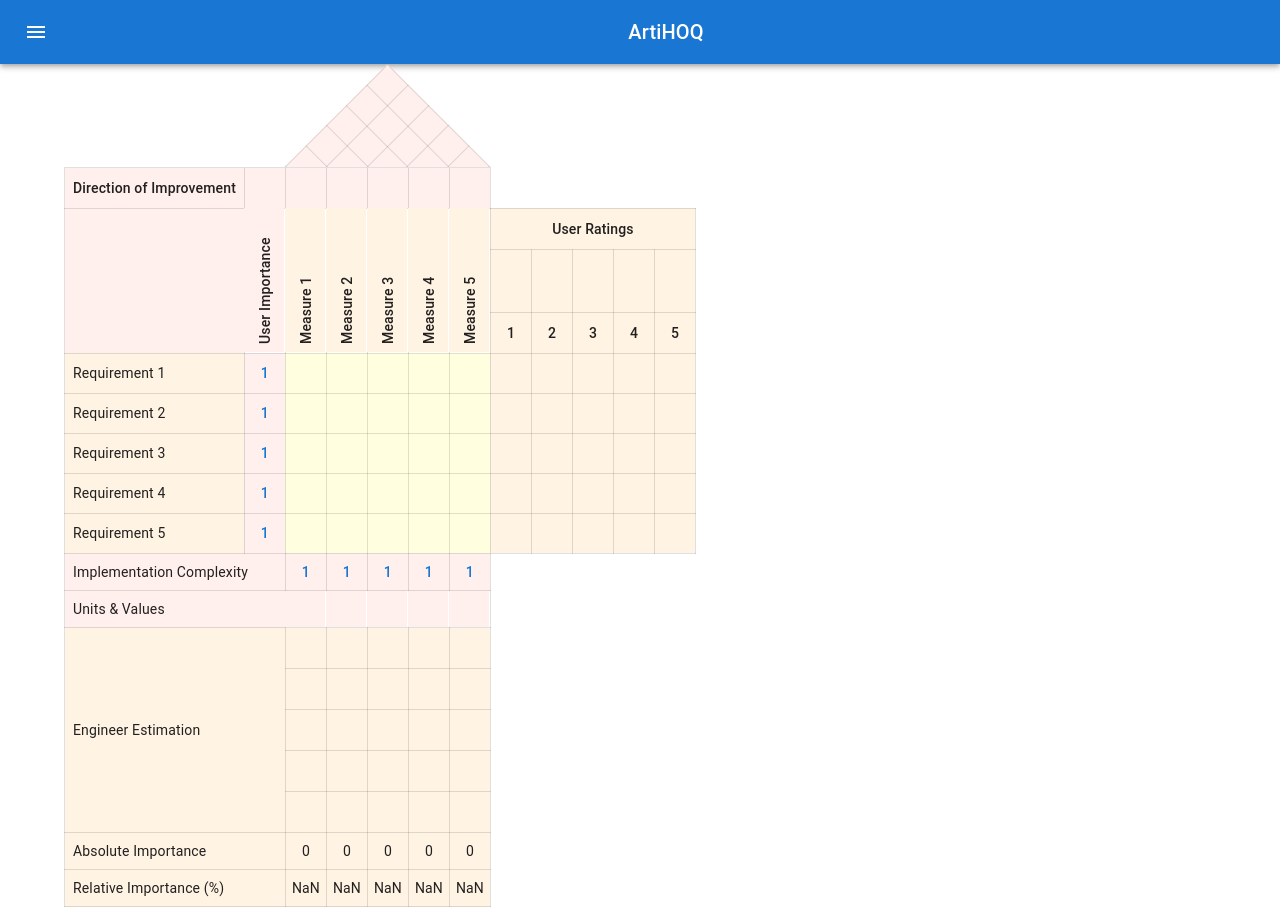
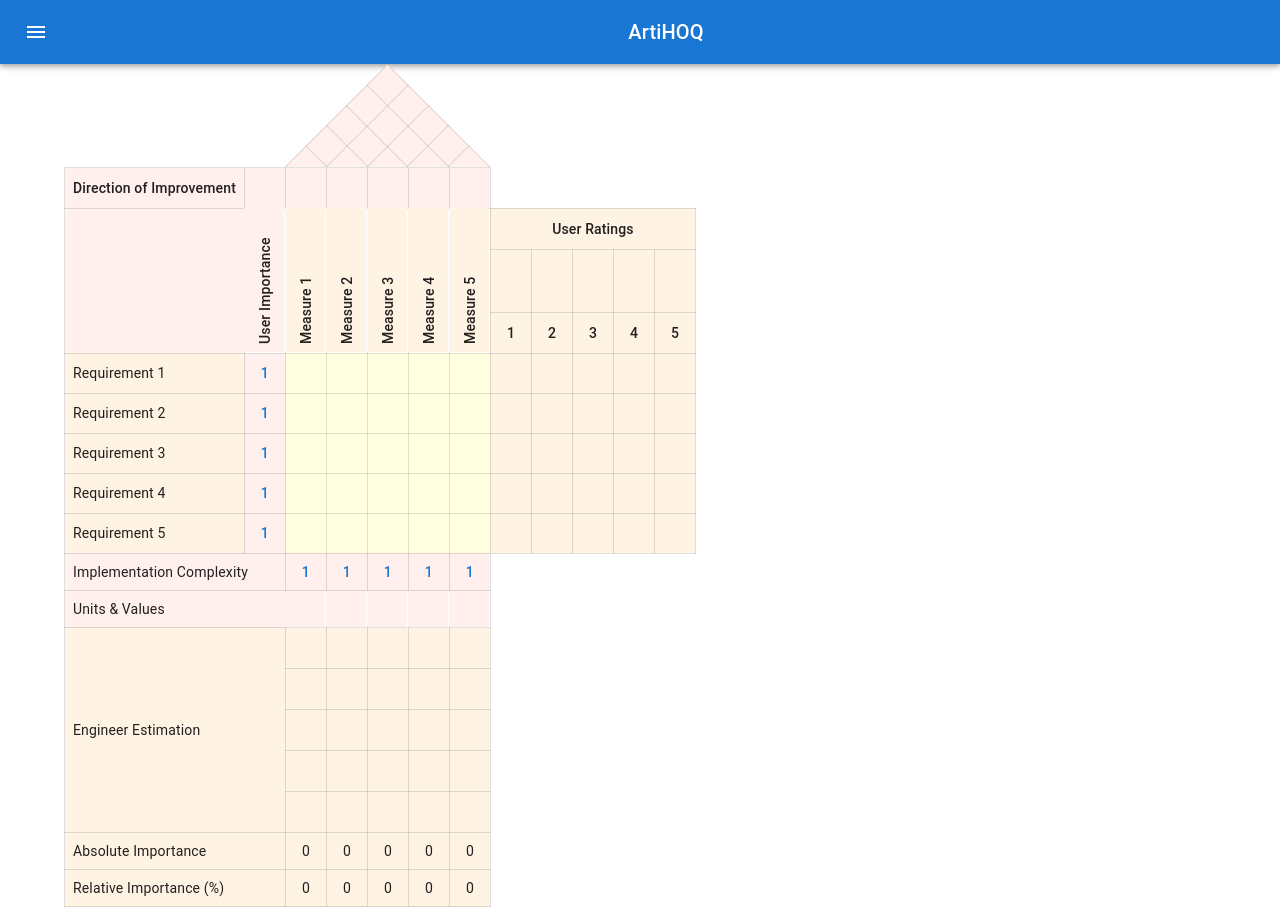
Before and after one commit to Baziak/artihoq, a React (Create React App) app: page / in a window 1280 px wide. Built offline with nearby package versions, Linux system fonts and the light colour scheme.

Commit message:
fix: NaN percentage

```diff
--- a/src/Hoq/HoqImportanceRows.tsx
+++ b/src/Hoq/HoqImportanceRows.tsx
@@ -33,9 +33,9 @@ const HoqImportanceRows = ({ qfdState }: HoqImportanceRowsProps) => {
 
   const totalImportance = relativeImportance.reduce((a, b) => a + b, 0);
 
-  const relativeImportancePercentage = relativeImportance.map(
+  const relativeImportancePercentage = totalImportance ? relativeImportance.map(
     (importance) => Math.round((importance / totalImportance) * 1000) / 10
-  );
+  ) : Array(qfdState.measures.length).fill(0);
 
   // TODO fix cases when the percentage sum is less than 100
   //console.log(relativeImportancePercentage.reduce((a, b) => a + b, 0));
```
